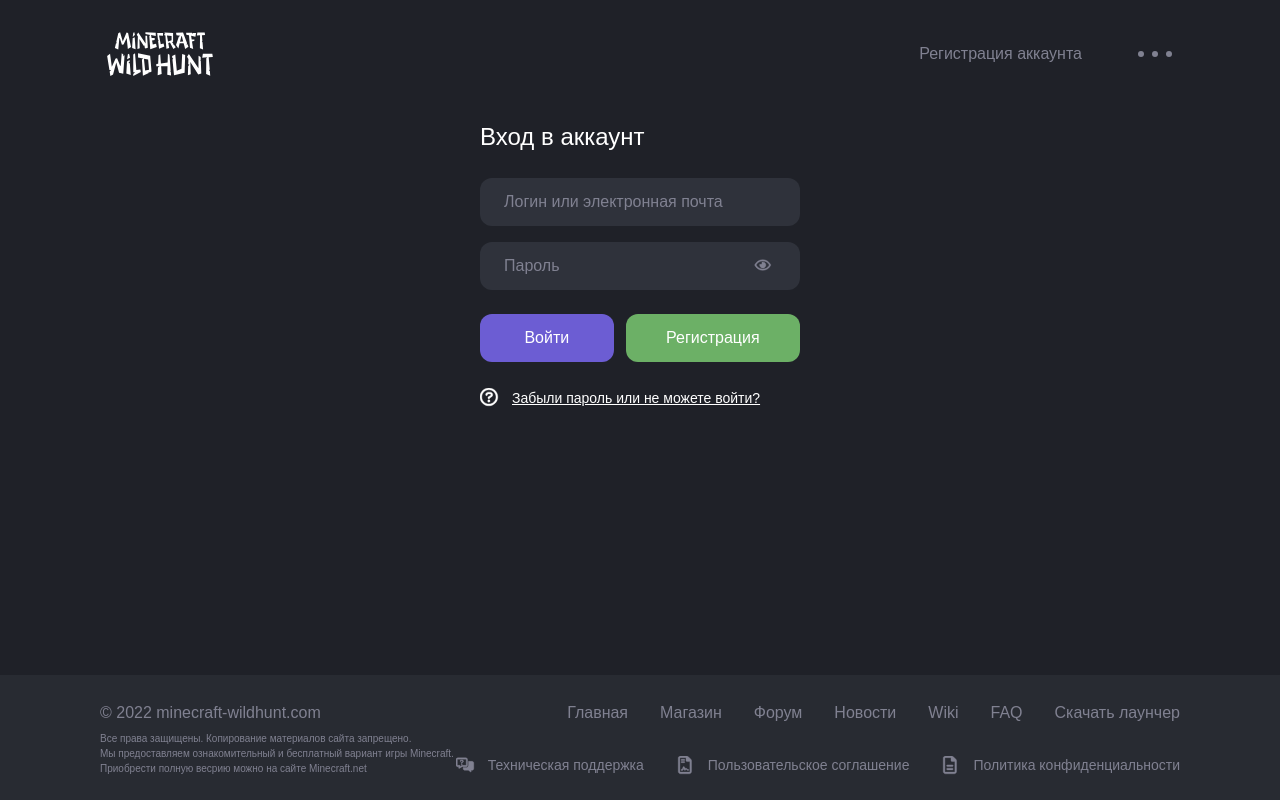
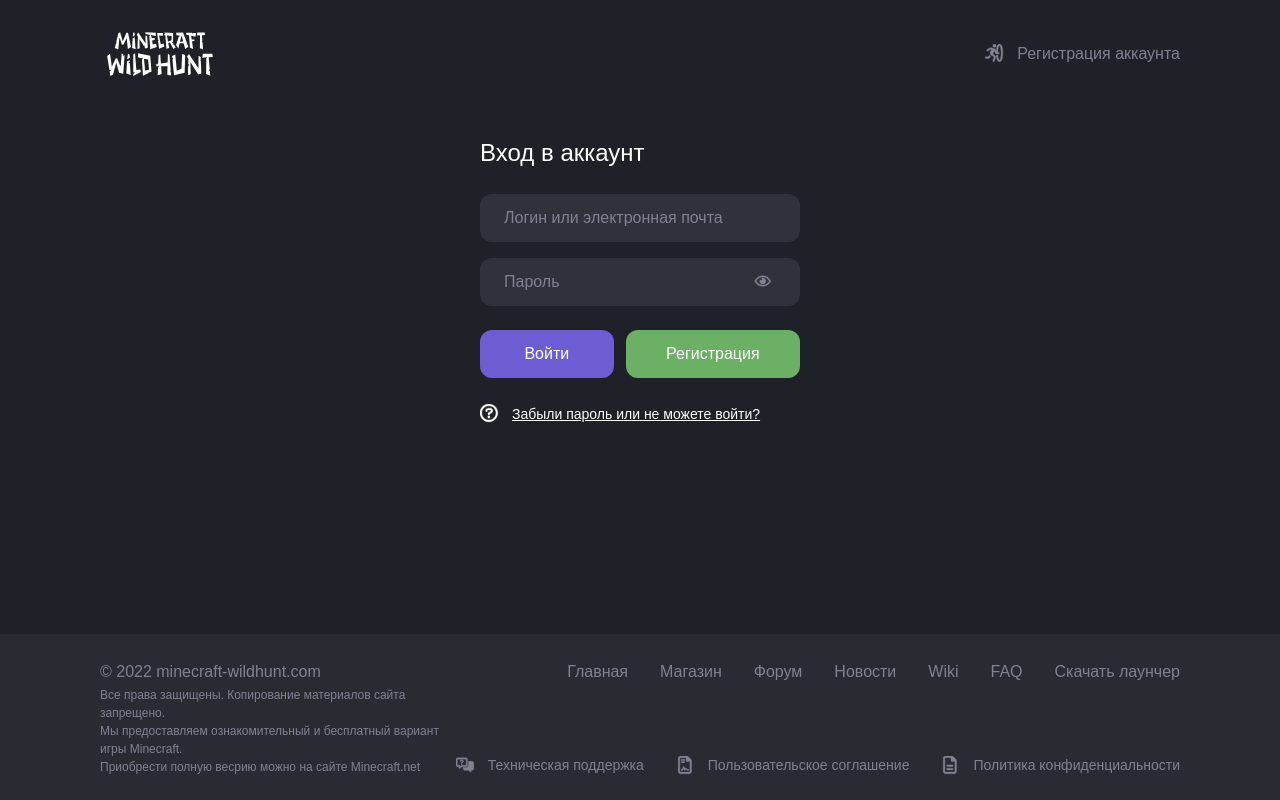
Before and after one commit to NikitaSheremeta/wildhunt-client-personal-cabinet, a Vue app: page /login in a window 1280 px wide. Built offline with nearby package versions, Linux system fonts and the light colour scheme; a web font is replaced by a local one.

Commit message:
I'm back

```diff
--- a/src/assets/scss/layout.scss
+++ b/src/assets/scss/layout.scss
@@ -17,6 +17,7 @@ body {
 
 .content {
   flex: 1 0 auto;
+  margin-top: 16px;
 }
 
 .footer {
--- a/src/assets/scss/variables/fonts.scss
+++ b/src/assets/scss/variables/fonts.scss
@@ -26,4 +26,4 @@ $font-size-h5: $font-size-base * 1.25;
 $font-size-h6: $font-size-base * 1.125;
 $font-size-sm: $font-size-base * 0.9375;
 $font-size-xs: $font-size-base * 0.875;
-$font-size-xxs: $font-size-base * 0.625;
+$font-size-xxs: $font-size-base * 0.75;
--- a/src/components/BaseFooter.vue
+++ b/src/components/BaseFooter.vue
@@ -22,12 +22,7 @@
       </div>
       <div class="row">
         <div class="grid">
-          <span class="policy">
-            Все права защищены. Копирование материалов сайта запрещено.
-            <br />Мы предоставляем ознакомительный и бесплатный вариант игры
-            Minecraft. <br />Приобрести полную весрию можно на сайте
-            Minecraft.net
-          </span>
+          <span class="policy" v-html="policy"></span>
 
           <div class="information">
             <BaseButton
@@ -87,6 +82,8 @@ export default {
           to: 'download-launcher'
         }
       ],
+      policy:
+        'Все права защищены. Копирование материалов сайта запрещено. <br />Мы предоставляем ознакомительный и бесплатный вариант игры Minecraft. <br />Приобрести полную весрию можно на сайте Minecraft.net',
       information: [
         {
           slot: 'Техническая поддержка',
@@ -128,10 +125,6 @@ export default {
     grid-template-columns: repeat(2, auto);
     width: 100%;
   }
-
-  &:first-child {
-    margin-bottom: 4px;
-  }
 }
 
 .navigation,
--- a/src/components/BaseHeader.vue
+++ b/src/components/BaseHeader.vue
@@ -11,41 +11,17 @@
           />
 
           <div class="controls">
-            <template v-if="!isAuthorizationPages">
-              <BaseButton
-                tag-name="a"
-                to="/login"
-                target="_blank"
-                color="secondary"
-              >
-                Вход в аккаунт
-              </BaseButton>
-
-              <BaseButton
-                tag-name="a"
-                to="/signup"
-                target="_blank"
-                color="secondary"
-              >
-                Регистрация аккаунта
-              </BaseButton>
-            </template>
-
             <BaseButton
-              v-if="isLoginLink || isSignupLink"
-              :to="authorizationLinkHrefModifier"
+              v-for="button in defineAuthorizationButtons()"
               tag-name="a"
               target="_blank"
               color="secondary"
+              :key="button.to"
+              :icon-left="button.icon"
+              :to="button.to"
             >
-              {{ authorizationLinkSlotModifier }}
+              {{ button.slot }}
             </BaseButton>
-
-            <div class="menu-button">
-              <span class="menu-button-item"></span>
-              <span class="menu-button-item"></span>
-              <span class="menu-button-item"></span>
-            </div>
           </div>
         </div>
       </div>
@@ -61,37 +37,39 @@ export default {
   components: {
     BaseButton
   },
-  computed: {
-    isAuthorizationPages() {
-      switch (this.$route.path) {
-        case '/login':
-          return true;
-        case '/signup':
-          return true;
-        case '/reset-password':
-          return true;
-        default:
-          return false;
-      }
-    },
-    isLoginLink() {
-      return (
-        this.$route.path === '/signup' || this.$route.path === '/reset-password'
-      );
-    },
-    isSignupLink() {
-      return this.$route.path === '/login';
-    },
-    authorizationLinkHrefModifier() {
-      return this.isSignupLink ? 'signup' : 'login';
-    },
-    authorizationLinkSlotModifier() {
-      return this.isSignupLink ? 'Регистрация аккаунта' : 'Вход в аккаунт';
-    }
+  data() {
+    return {
+      authorizationButtons: [
+        {
+          slot: 'Вход в аккаунт',
+          to: '/login',
+          icon: 'login'
+        },
+        {
+          slot: 'Регистрация аккаунта',
+          to: '/signup',
+          icon: 'login'
+        }
+      ]
+    };
   },
   methods: {
     onLogoClick() {
       this.$router.push({ path: '/' });
+    },
+    defineAuthorizationButtons() {
+      switch (this.$route.path) {
+        case '/login':
+          return this.authorizationButtons.filter(
+            (item) => item.to === '/signup'
+          );
+        case '/signup':
+          return this.authorizationButtons.filter(
+            (item) => item.to === '/login'
+          );
+        default:
+          return this.authorizationButtons;
+      }
     }
   }
 };
@@ -125,37 +103,6 @@ export default {
   display: flex;
   align-items: center;
   justify-content: flex-end;
-  gap: 48px;
-}
-
-.menu-button {
-  display: flex;
-  gap: 8px;
-  padding: 16px 8px;
-  cursor: pointer;
-  $this: &;
-
-  &-item {
-    width: 6px;
-    height: 6px;
-    background-color: $secondary;
-    border-radius: 50%;
-    transition: 0.2s ease-out;
-  }
-
-  &:hover {
-    #{$this}-item {
-      background-color: $white;
-      transform: scale(2);
-
-      &:first-child {
-        transform: translateX(12px);
-      }
-
-      &:last-child {
-        transform: translateX(-12px);
-      }
-    }
-  }
+  gap: 32px;
 }
 </style>
--- a/src/components/use/debounce.js
+++ b/src/components/use/debounce.js
@@ -1,4 +1,4 @@
-import { magicNumbers } from '../../utils/magic-numbers';
+import { magicNumbers } from '@/utils/magic-numbers';
 
 export function useDebounce(
   callback,
--- a/src/components/use/validators.js
+++ b/src/components/use/validators.js
@@ -1,5 +1,5 @@
 import { helpers } from '@vuelidate/validators';
-import { validationMessages } from '../../utils/validation-messages';
+import { validationMessages } from '@/utils/validation-messages';
 
 export const allowedCharacters = helpers.regex(
   /^[a-zA-Z0-9~!@#$%^&*()_+-={}\\|;',./<>?":]+$/
--- a/src/views/404.vue
+++ b/src/views/404.vue
@@ -1,8 +1,8 @@
 <template>
   <div class="container">
-    <div class="row" :class="$style.row">
-      <div :class="$style['not-found']">
-        <div :class="$style['not-found-code']">
+    <div class="row">
+      <div class="not-found">
+        <div class="not-found-code">
           <span>4</span>
           <img
             src="../assets/img/dancing-parrot.gif"
@@ -30,7 +30,7 @@ export default {
 };
 </script>
 
-<style lang="scss" module>
+<style lang="scss" scoped>
 .row {
   display: flex;
   justify-content: center;
--- a/src/views/Login.vue
+++ b/src/views/Login.vue
@@ -98,9 +98,9 @@ import {
   allowedCharacters,
   useLoginUsernameValidator,
   useLoginPasswordValidator
-} from '../components/use/validators';
-import { magicNumbers } from '../utils/magic-numbers';
-import { useDebounce } from '../components/use/debounce';
+} from '@/components/use/validators';
+import { magicNumbers } from '@/utils/magic-numbers';
+import { useDebounce } from '@/components/use/debounce';
 
 export default {
   components: {
```
Also changed, not shown: 1 other file (tests, documents, lock files or other folders).
